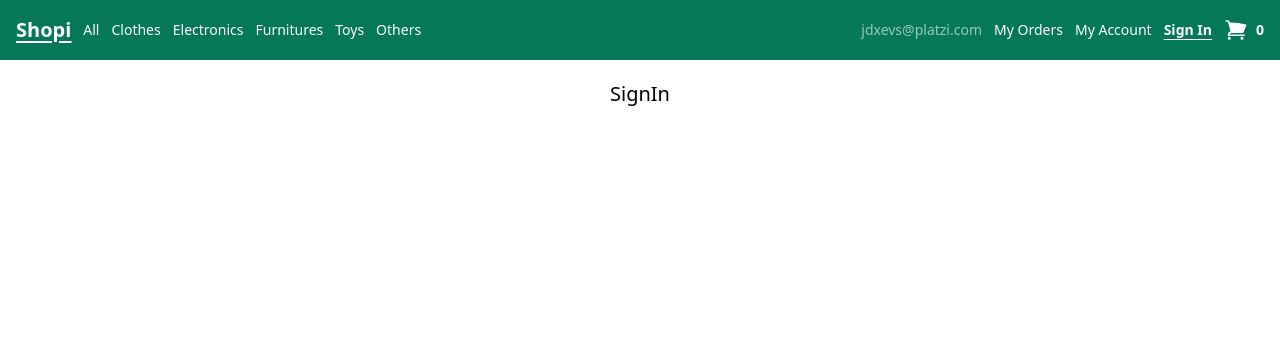
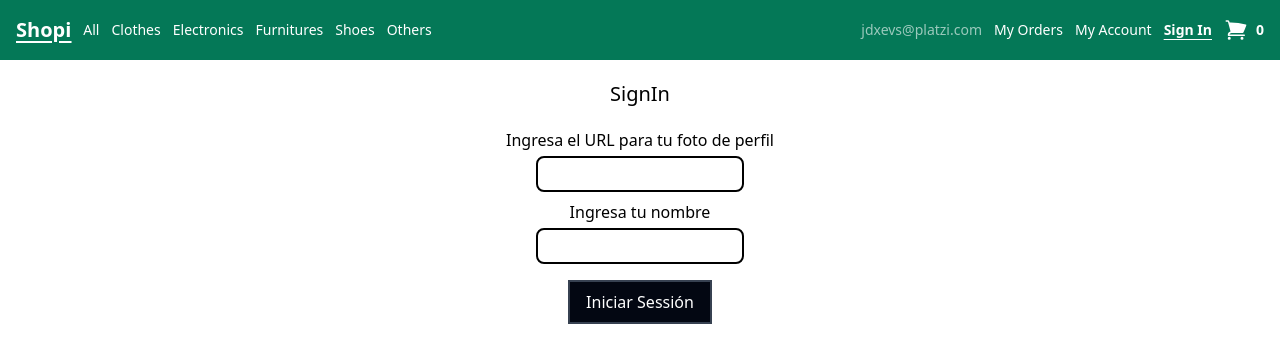
Before and after one commit to anonimussapee/vite, a React (Vite) app: page /sign-in in a window 1280 px wide. Shown: the top 362 px of the page. Built offline with nearby package versions, Linux system fonts and the light colour scheme; no server answers.

Commit message:
i finished this project with vite.js

```diff
--- /dev/null
+++ b/src/Components/ContextApi/contextUser.jsx
@@ -0,0 +1,20 @@
+import { createContext } from 'react';
+import { UseLocaleStorage } from './UseLocaleStorage';
+
+const ContextUser = createContext();
+
+const ContextUserProvider = ({children}) =>{
+
+  const user = UseLocaleStorage('userData',[]);
+
+  return (
+    <ContextUser.Provider value={{
+      user
+    }}
+    >
+      {children}
+    </ContextUser.Provider>
+  );
+}
+
+export { ContextUser, ContextUserProvider};
--- a/src/Components/ContextApi/index.jsx
+++ b/src/Components/ContextApi/index.jsx
@@ -14,6 +14,12 @@ const ContextApiProvider = ({children}) => {
 
   //  in here will living orderList after click on checkout button
   const order = UseLocaleStorage('orderCart',[]);
+
+  const [searchValue, setSearchValue] = useState('');
+
+  const filterProducts = data.filter(item => {
+    return item.title.toLowerCase().includes(searchValue.toLowerCase());
+  });
 
   const orderData = order.data;
   // in here live we cart status
@@ -97,7 +103,10 @@ const ContextApiProvider = ({children}) => {
     checkoutState,
     togglecheckout,
     order,
-    orderData
+    orderData,
+    setSearchValue,
+    searchValue,
+    filterProducts,
   }}>
     {children}
   </ContextApi.Provider>
--- a/src/Components/NavBar/index.jsx
+++ b/src/Components/NavBar/index.jsx
@@ -28,7 +28,7 @@ const NavBar = () => {
           </NavLink>
         </li>
         <li>
-          <NavLink to='/clothes'
+          <NavLink to='categories/clothes'
           className={({ isActive}) =>
           isActive ? activeStyle : undefined
         }
@@ -37,7 +37,7 @@ const NavBar = () => {
           </NavLink>
         </li>
         <li>
-          <NavLink to='/electronics'
+          <NavLink to='categories/electronics'
           className={({ isActive}) =>
           isActive ? activeStyle : undefined
         }
@@ -46,7 +46,7 @@ const NavBar = () => {
           </NavLink>
         </li>
         <li>
-          <NavLink to='/furnitures'
+          <NavLink to='categories/furniture'
           className={({ isActive}) =>
           isActive ? activeStyle : undefined
         }
@@ -55,16 +55,16 @@ const NavBar = () => {
           </NavLink>
         </li>
         <li>
-          <NavLink to='/toys'
+          <NavLink to='categories/shoes'
           className={({ isActive}) =>
           isActive ? activeStyle : undefined
         }
           >
-            Toys
+            Shoes
           </NavLink>
         </li>
         <li>
-          <NavLink to='/others'
+          <NavLink to='categories/others'
           className={({ isActive}) =>
           isActive ? activeStyle : undefined
         }
--- a/src/Pages/App/index.jsx
+++ b/src/Pages/App/index.jsx
@@ -10,6 +10,8 @@ import './App.css';
 import { ContextApiProvider } from '../../Components/ContextApi';
 import { Checkout } from '../../Components/Checkout';
 import { ContextMyOrdersProvider } from '../../Components/ContextApi/contextMyOrders';
+import { Categories } from '../Categories';
+import {ContextUserProvider} from '../../Components/ContextApi/contextUser';
 
 
 const AppRoutes = () => {
@@ -22,6 +24,7 @@ const AppRoutes = () => {
     {path : '/my-orders/last', element : <MyOrder/>},
     {path : '/my-orders/:id', element : <MyOrder/>},
     {path : '/sign-in', element : <SignIn/>},
+    {path : '/categories/:id', element : <Categories/>},
     {path : '/*', element : <NotFound/>},
   ]);
   return routes;
@@ -35,11 +38,13 @@ function App() {
   return (
     <ContextApiProvider>
       <ContextMyOrdersProvider>
-        <BrowserRouter>
-          <AppRoutes/>
-          <NavBar/>
-          <Checkout/>
-        </BrowserRouter>
+        <ContextUserProvider>
+          <BrowserRouter>
+            <AppRoutes/>
+            <NavBar/>
+            <Checkout/>
+          </BrowserRouter>
+        </ContextUserProvider>
       </ContextMyOrdersProvider>
     </ContextApiProvider>
   )
--- /dev/null
+++ b/src/Pages/Categories/index.jsx
@@ -0,0 +1,67 @@
+import { useContext } from 'react';
+import { ContextApi } from '../../Components/ContextApi';
+import { Layout } from '../../Components/Layout';
+import { Card } from '../../Components/Card';
+
+const Categories = () => {
+
+  const context = useContext(ContextApi);
+
+  const currentPath = window.location.pathname.substring(window.location.pathname.lastIndexOf('/')+1);
+
+  let filtercategory;
+
+  if(currentPath === 'clothes'){
+
+    filtercategory = context.data.filter(item =>{
+      return item.category.name.toLowerCase() === currentPath;
+    });
+
+  }else if(currentPath === 'electronics'){
+
+    filtercategory = context.data.filter(item =>{
+      return item.category.name.toLowerCase() === currentPath;
+    });
+
+  }else if(currentPath === 'furniture'){
+
+    filtercategory = context.data.filter(item =>{
+      return item.category.name.toLowerCase() === currentPath;
+    });
+
+  }else if(currentPath === 'shoes'){
+
+    filtercategory = context.data.filter(item =>{
+      return item.category.name.toLowerCase() === currentPath;
+    });
+
+  }else if(currentPath === 'shoes'){
+
+    filtercategory = context.data.filter(item =>{
+      return item.category.name.toLowerCase() === currentPath;
+    });
+
+  }else if(currentPath === 'others'){
+
+    filtercategory = context.data.filter(item =>{
+      return item.category.name.toLowerCase() === currentPath;
+    });
+
+  }
+
+return (
+  <Layout>
+    <h1 >CATEGORY OF {currentPath.toUpperCase()}</h1>
+    <div className='grid  xs:grid-cols-1 ss:grid-cols-1 sm:grid-cols-2 md:grid-cols-3 lg:grid-cols-4 gap-3 pt-4'>
+      {
+        filtercategory.map((item, index )=>{
+          return (<Card categoryItem={item.category.name} idItem={item.id} descItem={item.description} imgItem={item.images} priceItem={item.price} titleItem={item.title} key={index}/>)
+        })
+      }
+    </div>
+
+  </Layout>
+);
+}
+
+export {Categories};
--- a/src/Pages/Home/index.jsx
+++ b/src/Pages/Home/index.jsx
@@ -7,13 +7,19 @@ import { Details } from '../../Components/Details';
 
 const Home = () => {
   // in here live we products to the API
-  const {data:itemProducts} = useContext(ContextApi);
+  // const {data:itemProducts} = useContext(ContextApi);
+
+  const context = useContext(ContextApi);
+
   return (
       <Layout>
        <p className='text-xl text-black'>Home</p>
+       <input className='w-48 h-auto border-[2px] border-gray-800 p-1 rounded-lg m-3 focus:outline-none' type='search' value={context.searchValue} placeholder='Shoes, cars...' onChange={(e)=>{
+          context.setSearchValue(e.target.value);
+       }}/>
        <div className='grid  xs:grid-cols-1 ss:grid-cols-1 sm:grid-cols-2 md:grid-cols-3 lg:grid-cols-4  gap-3 '>
         {/* in here this implementation will show products in cards if exist data  */}
-         {itemProducts?.map(item => {
+         {context.filterProducts?.map(item => {
         return <Card key={item.id} imgItem={item.images[0]} categoryItem={item.category.name} titleItem={item.title} priceItem={item.price} descItem={item.description} idItem={item.id}/>;
         }
         )}
--- a/src/Pages/MyAccount/index.jsx
+++ b/src/Pages/MyAccount/index.jsx
@@ -1,12 +1,50 @@
+import { useContext } from 'react';
 import { Layout } from '../../Components/Layout';
+import { ContextUser } from '../../Components/ContextApi/contextUser';
+import { UserIcon } from '@heroicons/react/24/solid';
+
 
 const MyAccount = () => {
 
-  return (
-      <Layout>
-       <p className='text-xl text-black'>MyAccount</p>
-      </Layout>
-  )
+  const context = useContext(ContextUser);
+
+
+    if(context.user.data.length>0){
+      return (
+        <Layout>
+         <p className='text-xl text-black'>MyAccount</p>
+
+         <div className='w-[90%] min-w-[320px] max-w-[600px] flex flex-col gap-2 justify-center items-center'>
+          <figure>
+            <img className='w-52 h-52 rounded-full' src={`${context.user.data[0].image}`} alt={`${context.user.data[0].name}`} />
+          </figure>
+          <p>{context.user.data[0].name}</p>
+          <button className='w-36 h-auto p-2 border-[2px] border-gray-700 bg-gray-950 text-white' onClick={()=>{
+            window.localStorage.clear();
+            window.location.reload();
+          }}>Cerrar Session</button>
+         </div>
+        </Layout>
+    )
+    }else{
+      return (
+        <Layout>
+         <p className='text-xl text-black'>MyAccount</p>
+
+         <div className='w-[90%] min-w-[320px] max-w-[600px] flex flex-col gap-2 justify-center items-center'>
+          <figure>
+            <UserIcon className='w-52 h-52'  />
+          </figure>
+          <p>Invitado</p>
+          <button className='w-36 h-auto p-2 border-[2px] border-gray-700 bg-gray-950 text-white' onClick={()=>{
+            window.localStorage.clear();
+            window.location.reload();
+          }}>Borrar Historial</button>
+         </div>
+        </Layout>
+    )
+    }
+
 }
 
 export {MyAccount};
--- a/src/Pages/SignIn/index.jsx
+++ b/src/Pages/SignIn/index.jsx
@@ -1,10 +1,46 @@
+import { useContext, useState } from 'react';
 import { Layout } from '../../Components/Layout';
+import { Link } from 'react-router-dom';
+import { ContextUser } from '../../Components/ContextApi/contextUser';
 
 const SignIn = () => {
+
+  const [user, setUser ]= useState({});
+  const context = useContext(ContextUser);
+
 
   return (
       <Layout>
        <p className='text-xl text-black'>SignIn</p>
+
+        <form className='w-[90%] min-w-[320px] max-w-[600px] flex flex-col gap-2 justify-center items-center mt-5' onSubmit={(e)=>e.preventDefault()}>
+
+          <label className='flex flex-col gap-1 justify-center items-center'  htmlFor="urlToUser">
+          <span>Ingresa el URL para tu foto de perfil</span>
+        <input className='w-52 h-auto border-[2px] border-black rounded-lg  p-1' type="text" required value={user?.image} id="urlToUser" onChange={(e)=>{
+          let newUser = {...user};
+          newUser.image =e.target.value;
+          setUser(newUser);
+        }}/>
+
+        </label>
+        <label className='flex flex-col gap-1 justify-center items-center' htmlFor="nameToUser">
+          <span>Ingresa tu nombre</span>
+        <input className='w-52 h-auto border-[2px] border-black rounded-lg p-1' type="text" required  value={user?.name} id="nameToUser" onChange={(e)=>{
+          let newUser = {...user};
+          newUser.name =e.target.value;
+          setUser(newUser);
+        }}/>
+
+        </label>
+          <p>{context.user.data.name}</p>
+          <Link to='/my-account'>
+          <button className='w-36 h-auto p-2 border-[2px] border-gray-700 bg-gray-950 text-white' onClick={()=>{
+            context.user.save([user]);
+          }}>Iniciar Sessión</button>
+          </Link>
+        </form>
+
       </Layout>
   )
 }
```
